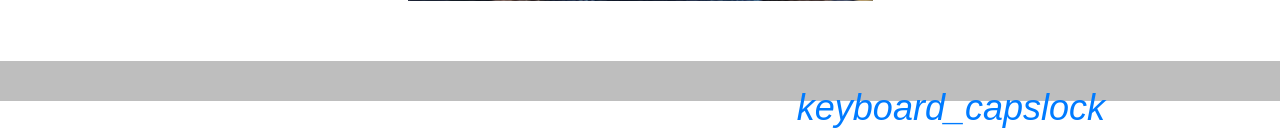
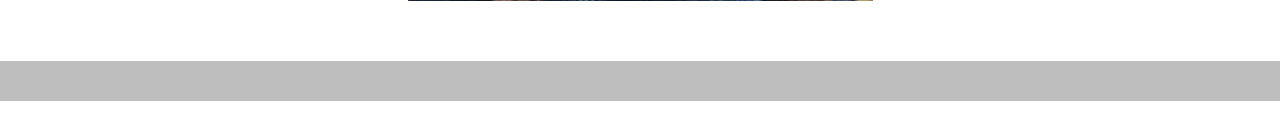
Before and after one commit to pondbiggy/HovercraftNew, a PHP site: page / in a window 1280 px wide. Shown: the part 2670-2805 px from the top of the page. After the commit the page ends 2771 px from the top, so only its background shows below. Run offline with PHP 8.4, Linux system fonts and the light colour scheme; some libraries are stand-ins or nearby versions.

Commit message:
Add files via upload

```diff
--- a/index.php
+++ b/index.php
@@ -269,7 +269,7 @@ $(document).ready(function(){
 <footer class="text-muted">
       <div class="container">
         <p class="float-right">
-          <a href="#"><i class="material-icons" style="font-size:36px">keyboard_capslock</i></a>
+          <a href="#"><i class="material-icons" style="font-size:36px"></i></a>
         </p>
 
       </div>
```
